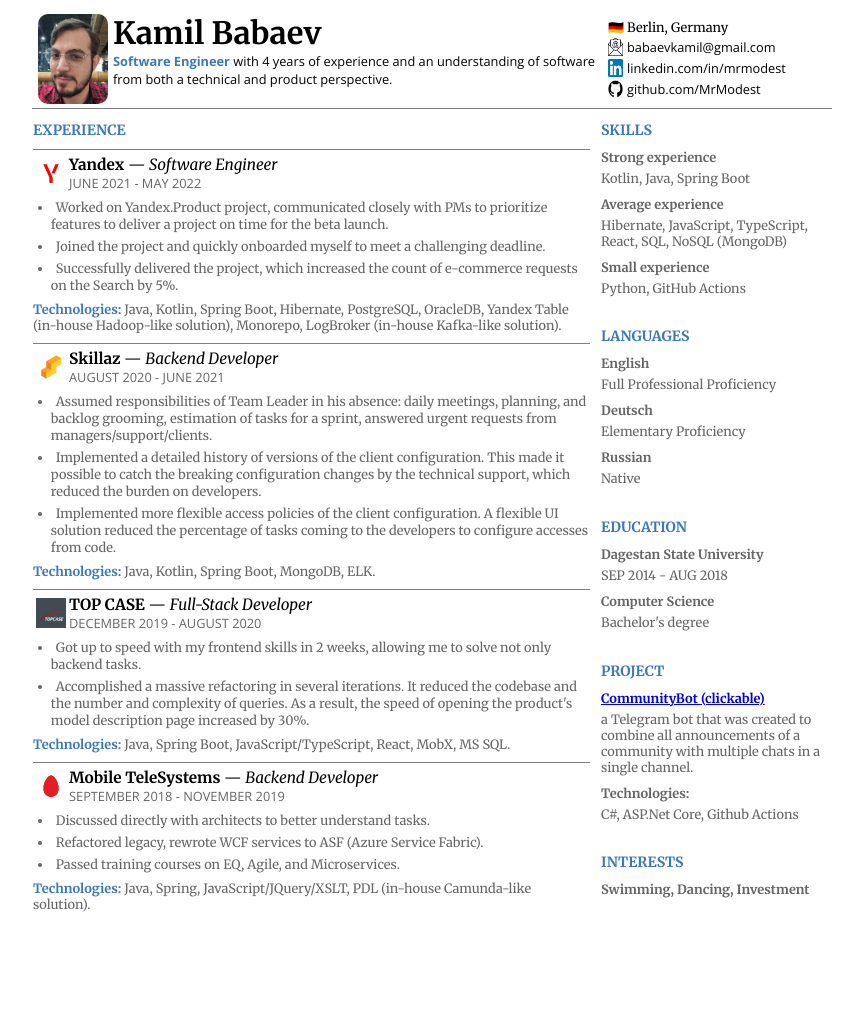
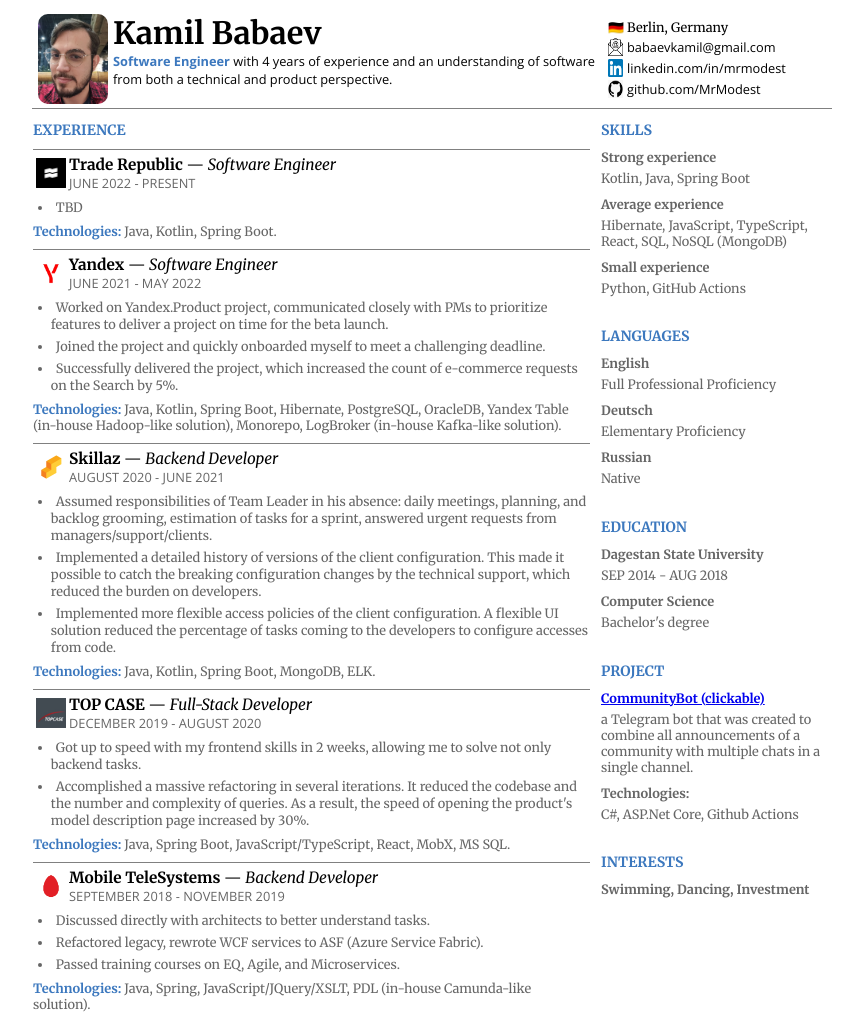
Before and after one commit to MrModest/cv-page, a plain HTML site: page index.html in a window 1280 px wide. Shown: the whole page, without its empty margins (208-1071 px from the left). Before the commit the page ends 931 px from the top, so only its background shows below. Drawn offline with nearby package versions, Linux system fonts and the light colour scheme.

Commit message:
added a new experience

```diff
--- a/index.html
+++ b/index.html
@@ -37,6 +37,21 @@
     <tr>
       <td class="experience">
         <h2 class="blue-title">EXPERIENCE</h2>
+        <div class="job">
+          <div class="job-header">
+            <img class="job-header-logo" src="images/traderepublic.png" />
+            <div class="job-header-content">
+              <p><span class="job-company">Trade Republic</span> — <span class="job-title">Software Engineer</span></p>
+              <p>JUNE 2022 - PRESENT</p>
+            </div>
+          </div>
+          <ui class="job-bullets">
+            <li>TBD</li>
+          </ui>
+          <div class="job-technologies">
+            <span class="job-technologies-caption">Technologies: </span> Java, Kotlin, Spring Boot.
+          </div>
+        </div>
         <div class="job">
           <div class="job-header">
             <img class="job-header-logo" src="images/yandex.jpg" />
```
Also changed, not shown: images/traderepublic.png (added).
